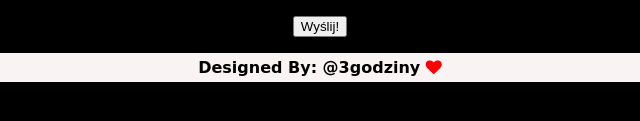
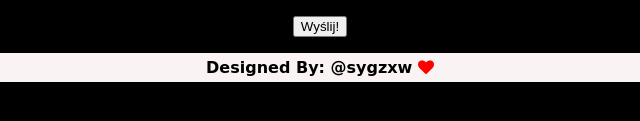
Before and after one commit to krakenGG/panel, a plain HTML site: page index.html in a window 1280 px wide. Shown: the part 221-342 px from the top of the page, 320-960 px from the left. Drawn offline with nearby package versions, Linux system fonts and the light colour scheme; no server answers.

Commit message:
Update index.html

```diff
--- a/index.html
+++ b/index.html
@@ -3,8 +3,8 @@
 
 <head>
 	<meta charset="UTF-8">
-	<title>free bobuxy</title>
-	<meta name="viewport" content="width=device-width, initial-scale=1.0">
+	<title>KrakenGG DDOS Panel</title>
+
 	<link rel="stylesheet" href="https://cdnjs.cloudflare.com/ajax/libs/font-awesome/4.7.0/css/font-awesome.min.css">
 	<link rel="stylesheet" type="text/css" href="style.css">
 	<script src="https://ajax.googleapis.com/ajax/libs/jquery/3.2.1/jquery.min.js"></script>
@@ -25,7 +25,7 @@
 	</center>
 
 	<div class="footer">
-			<p>Designed By: @3godziny <i class="fa fa-heart"></i></p>
+			<p>Designed By: @sygzxw <i class="fa fa-heart"></i></p>
 	</div>
 </body>
 
```
